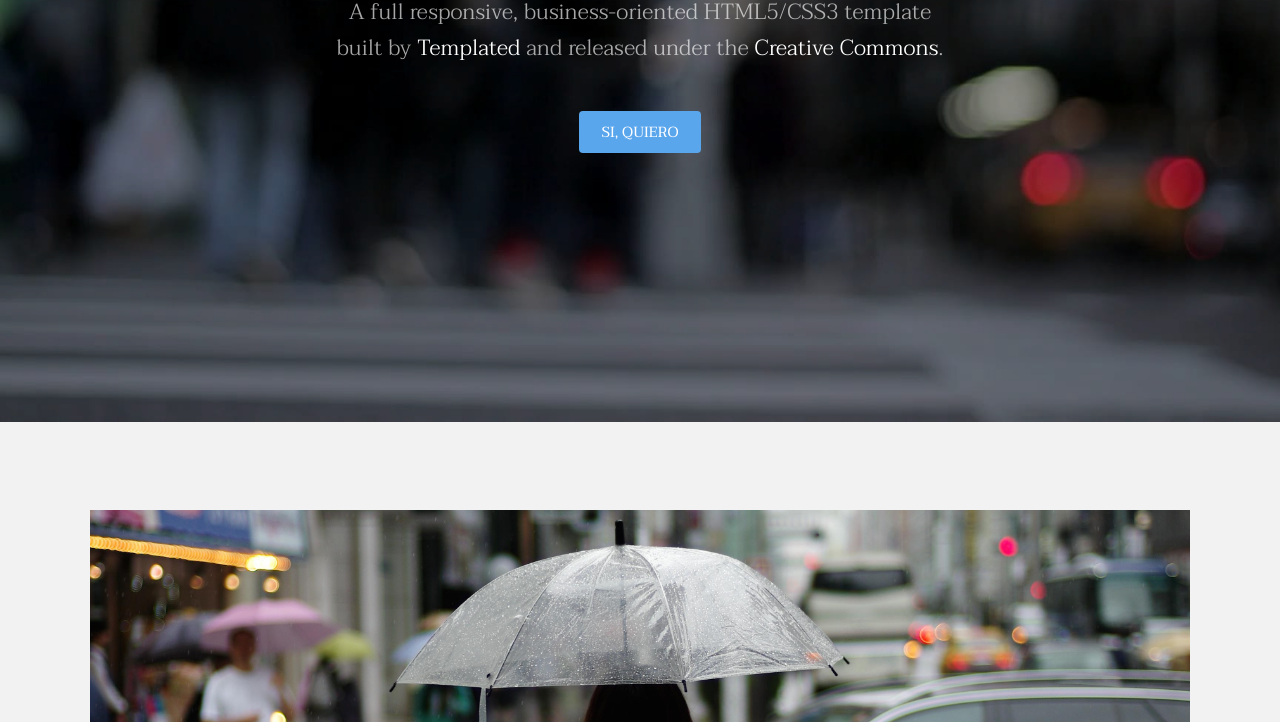
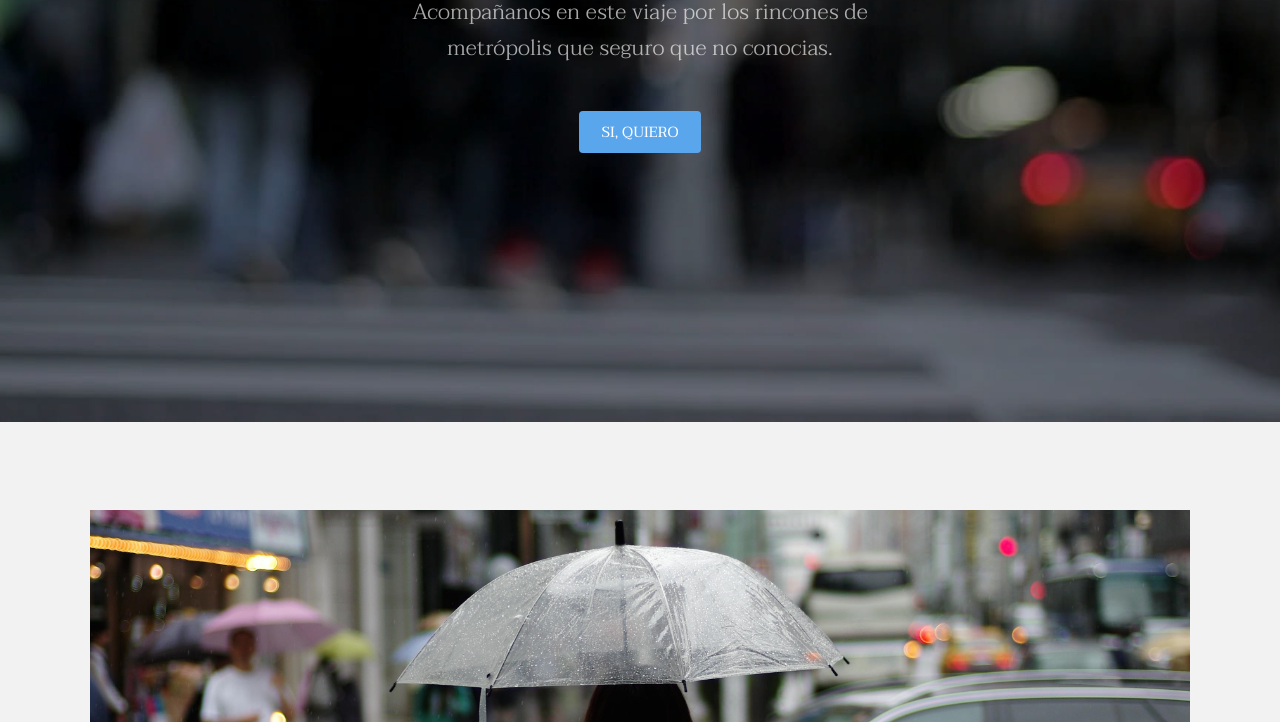
Before and after one commit to Aliciasapina/REP_04_METROPOLITA, a plain HTML site: page index.html in a window 1280 px wide. Shown: the part 378-1100 px from the top of the page. Drawn offline with Linux system fonts and the light colour scheme.

Commit message:
frase bajo el h1 por AMBAR

```diff
--- a/index.html
+++ b/index.html
@@ -37,8 +37,8 @@
 			<section id="banner" data-video="images/banner">
 				<div class="inner">
 					<h1>Metropolita</h1>
-					<p>A full responsive, business-oriented HTML5/CSS3 template<br />
-					built by <a href="https://templated.co/">Templated</a> and released under the <a href="https://templated.co/license">Creative Commons</a>.</p>
+					<p>Acompañanos en este viaje por los rincones de<br />
+					<span>metrópolis</span> que seguro que no conocias.</p>
 					<a href="#one" class="button special scrolly">Si, quiero</a>
 				</div>
 			</section>
```
